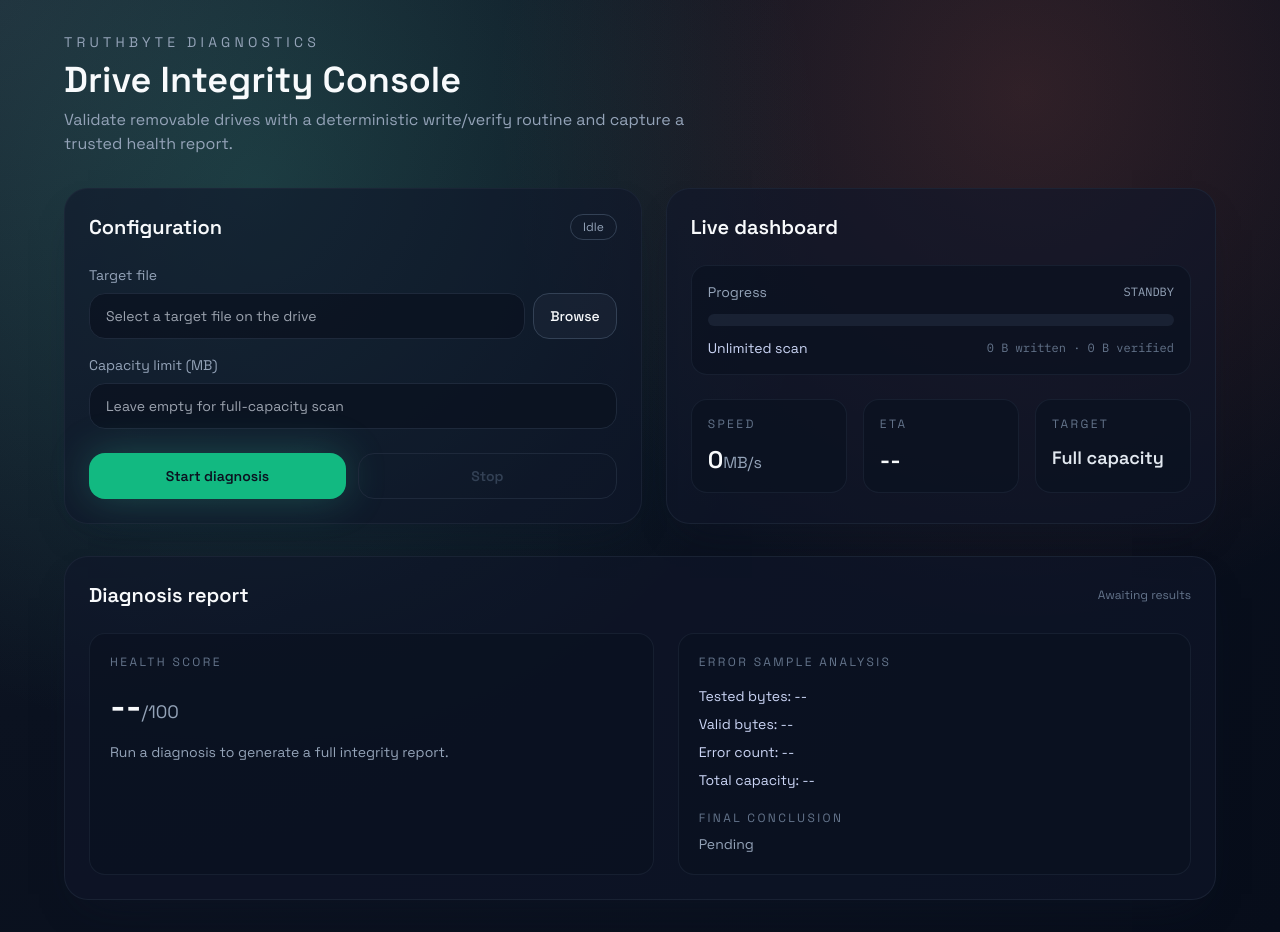
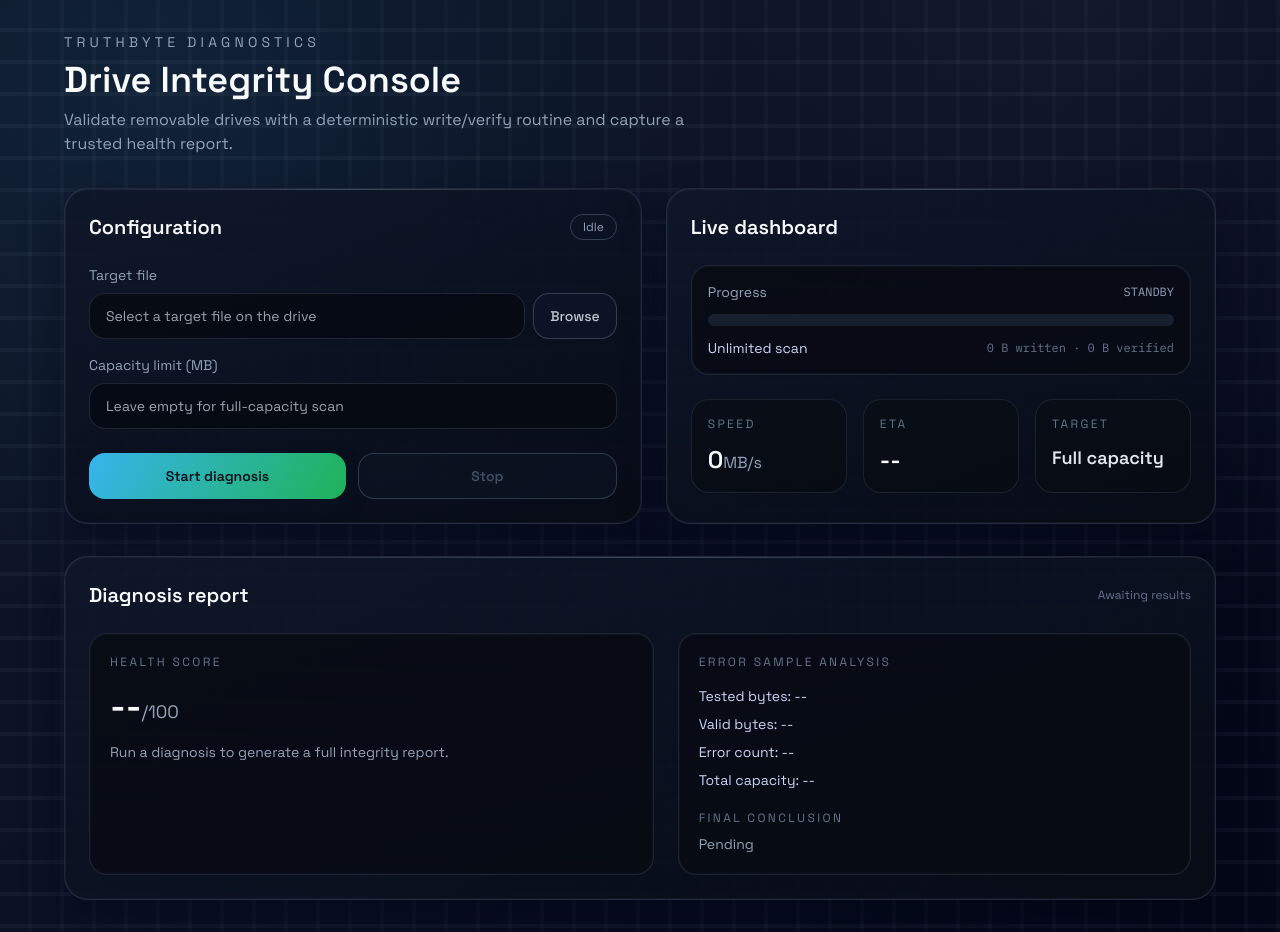
Before and after one commit to VerityBit/TruthByte, a React (Vite) app in the folder frontend/: page / in a window 1280 px wide. Built offline with nearby package versions, Linux system fonts and the light colour scheme.

Commit message:
feat(ui): redesign panels and inputs with professional styling

```diff
--- a/frontend/src/App.tsx
+++ b/frontend/src/App.tsx
@@ -213,7 +213,7 @@ export default function App() {
         </header>
 
         <div className="grid gap-6 lg:grid-cols-[1.05fr_1fr]">
-          <section className="rounded-3xl border border-ink-700/70 bg-ink-800/60 p-6 shadow-soft">
+          <section className="panel p-6">
             <div className="flex items-center justify-between">
               <h2 className="text-xl font-semibold">Configuration</h2>
               <span
@@ -246,13 +246,13 @@ export default function App() {
                 <label className="text-sm text-ink-300">Target file</label>
                 <div className="flex flex-col gap-2 sm:flex-row">
                   <input
-                    className="w-full rounded-2xl border border-ink-700 bg-ink-900/80 px-4 py-3 text-sm text-ink-50 outline-none transition focus:border-mint-500"
+                    className="field-input w-full px-4 py-3 text-sm text-ink-50 outline-none"
                     placeholder="Select a target file on the drive"
                     value={path}
                     onChange={(event) => setPath(event.target.value)}
                   />
                   <button
-                    className="rounded-2xl border border-ink-600 bg-ink-700/50 px-4 py-3 text-sm font-medium transition hover:border-mint-400 hover:text-mint-200"
+                    className="btn-secondary rounded-2xl px-4 py-3 text-sm font-medium"
                     onClick={handlePickPath}
                     type="button"
                   >
@@ -266,7 +266,7 @@ export default function App() {
                   Capacity limit (MB)
                 </label>
                 <input
-                  className="w-full rounded-2xl border border-ink-700 bg-ink-900/80 px-4 py-3 text-sm text-ink-50 outline-none transition focus:border-mint-500"
+                  className="field-input w-full px-4 py-3 text-sm text-ink-50 outline-none"
                   placeholder="Leave empty for full-capacity scan"
                   value={limitMb}
                   onChange={(event) => setLimitMb(event.target.value)}
@@ -275,14 +275,14 @@ export default function App() {
 
               <div className="flex flex-col gap-3 pt-2 sm:flex-row">
                 <button
-                  className="flex-1 rounded-2xl bg-mint-500 px-5 py-3 text-sm font-semibold text-ink-900 shadow-glow transition hover:bg-mint-400 disabled:cursor-not-allowed disabled:bg-ink-600"
+                  className="btn-primary flex-1 rounded-2xl px-5 py-3 text-sm font-semibold"
                   onClick={handleStart}
                   disabled={running}
                 >
                   Start diagnosis
                 </button>
                 <button
-                  className="flex-1 rounded-2xl border border-ember-500/60 px-5 py-3 text-sm font-semibold text-ember-300 transition hover:border-ember-400 hover:text-ember-200 disabled:cursor-not-allowed disabled:border-ink-700 disabled:text-ink-600"
+                  className="btn-danger-outline flex-1 rounded-2xl px-5 py-3 text-sm font-semibold"
                   onClick={handleStop}
                   disabled={!running}
                 >
@@ -292,7 +292,7 @@ export default function App() {
             </div>
           </section>
 
-          <section className="rounded-3xl border border-ink-700/70 bg-ink-800/60 p-6 shadow-soft">
+          <section className="panel p-6">
             <h2 className="text-xl font-semibold">Live dashboard</h2>
             {status === "cancelled" ? (
               <div className="mt-4 rounded-2xl border border-ember-500/50 bg-ember-500/10 px-4 py-3 text-sm text-ember-200">
@@ -300,14 +300,14 @@ export default function App() {
               </div>
             ) : null}
             <div className="mt-6 flex flex-col gap-6">
-              <div className="rounded-2xl border border-ink-700/60 bg-ink-900/70 p-4">
+              <div className="panel-card p-4">
                 <div className="flex items-center justify-between text-sm text-ink-300">
                   <span>Progress</span>
                   <span className="font-mono text-xs">
                     {phase ? phase.toUpperCase() : "STANDBY"}
                   </span>
                 </div>
-                <div className="mt-3 h-3 w-full rounded-full bg-ink-700/70">
+                <div className="progress-track mt-3 h-3 w-full rounded-full">
                   <div
                     className={`h-3 rounded-full transition-all ${progressBarClass}`}
                     style={{ width: `${displayProgress}%` }}
@@ -326,7 +326,7 @@ export default function App() {
               </div>
 
               <div className="grid gap-4 sm:grid-cols-3">
-                <div className="rounded-2xl border border-ink-700/60 bg-ink-900/70 p-4">
+                <div className="metric-card p-4">
                   <p className="text-xs uppercase tracking-[0.2em] text-ink-400">
                     Speed
                   </p>
@@ -337,7 +337,7 @@ export default function App() {
                     </span>
                   </p>
                 </div>
-                <div className="rounded-2xl border border-ink-700/60 bg-ink-900/70 p-4">
+                <div className="metric-card p-4">
                   <p className="text-xs uppercase tracking-[0.2em] text-ink-400">
                     ETA
                   </p>
@@ -345,7 +345,7 @@ export default function App() {
                     {timeFormatter(etaSeconds)}
                   </p>
                 </div>
-                <div className="rounded-2xl border border-ink-700/60 bg-ink-900/70 p-4">
+                <div className="metric-card p-4">
                   <p className="text-xs uppercase tracking-[0.2em] text-ink-400">
                     Target
                   </p>
@@ -360,7 +360,7 @@ export default function App() {
           </section>
         </div>
 
-        <section className="rounded-3xl border border-ink-700/70 bg-ink-800/60 p-6 shadow-soft">
+        <section className="panel p-6">
           <div className="flex items-center justify-between">
             <h2 className="text-xl font-semibold">Diagnosis report</h2>
             {report ? (
@@ -377,7 +377,7 @@ export default function App() {
           </div>
 
           <div className="mt-6 grid gap-6 lg:grid-cols-[1.1fr_1fr]">
-            <div className="rounded-2xl border border-ink-700/60 bg-ink-900/70 p-5">
+            <div className="panel-card p-5">
               <p className="text-xs uppercase tracking-[0.2em] text-ink-400">
                 Health score
               </p>
@@ -394,7 +394,7 @@ export default function App() {
               </p>
             </div>
 
-            <div className="rounded-2xl border border-ink-700/60 bg-ink-900/70 p-5">
+            <div className="panel-card p-5">
               <p className="text-xs uppercase tracking-[0.2em] text-ink-400">
                 Error sample analysis
               </p>
@@ -424,7 +424,7 @@ export default function App() {
       </div>
 
       {toast ? (
-        <div className="fixed bottom-6 right-6 max-w-sm rounded-2xl border border-ember-500/60 bg-ink-900/90 px-4 py-3 text-sm text-ember-200 shadow-soft">
+        <div className="toast fixed bottom-6 right-6 max-w-sm rounded-2xl px-4 py-3 text-sm text-ember-200">
           {toast}
         </div>
       ) : null}
--- a/frontend/src/styles.css
+++ b/frontend/src/styles.css
@@ -11,10 +11,123 @@
 body {
   font-family: "Space Grotesk", "Segoe UI", sans-serif;
   min-height: 100vh;
-  background: radial-gradient(circle at top left, #1f2937, #0b1220 45%, #070d1a 100%);
+  background-color: #0a0f1c;
+  background-image:
+    radial-gradient(circle at 15% 10%, rgba(56, 189, 248, 0.08), transparent 40%),
+    radial-gradient(circle at 85% 0%, rgba(148, 163, 184, 0.08), transparent 45%),
+    linear-gradient(120deg, rgba(15, 23, 42, 0.9), rgba(2, 6, 23, 0.95));
 }
 
 .app-shell {
-  background-image: radial-gradient(circle at 20% 20%, rgba(61, 214, 176, 0.16), transparent 45%),
-    radial-gradient(circle at 80% 10%, rgba(249, 115, 91, 0.16), transparent 40%);
+  background-image:
+    linear-gradient(transparent 0, transparent 28px, rgba(148, 163, 184, 0.06) 28px, rgba(148, 163, 184, 0.06) 29px),
+    linear-gradient(90deg, transparent 0, transparent 28px, rgba(148, 163, 184, 0.04) 28px, rgba(148, 163, 184, 0.04) 29px);
+  background-size: 32px 32px;
 }
+
+@layer components {
+  .panel {
+    position: relative;
+    border-radius: 24px;
+    background: linear-gradient(160deg, rgba(15, 23, 42, 0.9), rgba(7, 12, 22, 0.95));
+    border: 1px solid rgba(148, 163, 184, 0.18);
+    box-shadow:
+      inset 0 0 0 1px rgba(148, 163, 184, 0.06),
+      0 18px 40px rgba(2, 6, 23, 0.45);
+  }
+
+  .panel::after {
+    content: "";
+    position: absolute;
+    top: 0;
+    left: 18px;
+    right: 18px;
+    height: 1px;
+    background: linear-gradient(90deg, transparent, rgba(148, 163, 184, 0.45), transparent);
+    opacity: 0.7;
+    pointer-events: none;
+  }
+
+  .panel-card {
+    border-radius: 18px;
+    background: rgba(8, 12, 20, 0.9);
+    border: 1px solid rgba(148, 163, 184, 0.16);
+    box-shadow: inset 0 0 0 1px rgba(148, 163, 184, 0.05);
+  }
+
+  .metric-card {
+    border-radius: 18px;
+    background: linear-gradient(160deg, rgba(9, 14, 23, 0.9), rgba(7, 12, 20, 0.95));
+    border: 1px solid rgba(148, 163, 184, 0.14);
+  }
+
+  .field-input {
+    border-radius: 16px;
+    background: rgba(6, 10, 18, 0.85);
+    border: 1px solid rgba(148, 163, 184, 0.18);
+    transition: border-color 0.2s ease, box-shadow 0.2s ease;
+  }
+
+  .field-input:focus {
+    border-color: rgba(56, 189, 248, 0.6);
+    box-shadow: 0 0 0 3px rgba(56, 189, 248, 0.15);
+  }
+
+  .btn-primary {
+    background: linear-gradient(120deg, rgba(56, 189, 248, 0.95), rgba(34, 197, 94, 0.9));
+    color: #07101c;
+    box-shadow: 0 10px 20px rgba(15, 23, 42, 0.35);
+    transition: transform 0.15s ease, filter 0.2s ease;
+  }
+
+  .btn-primary:hover {
+    filter: brightness(1.05);
+    transform: translateY(-1px);
+  }
+
+  .btn-primary:disabled {
+    background: rgba(71, 85, 105, 0.6);
+    color: rgba(226, 232, 240, 0.6);
+    box-shadow: none;
+    transform: none;
+  }
+
+  .btn-secondary {
+    border: 1px solid rgba(148, 163, 184, 0.3);
+    color: rgba(226, 232, 240, 0.85);
+    background: rgba(15, 23, 42, 0.5);
+    transition: border-color 0.2s ease, color 0.2s ease;
+  }
+
+  .btn-secondary:hover {
+    border-color: rgba(56, 189, 248, 0.5);
+    color: #e2e8f0;
+  }
+
+  .btn-danger-outline {
+    border: 1px solid rgba(239, 68, 68, 0.5);
+    color: rgba(248, 113, 113, 0.9);
+    background: rgba(15, 23, 42, 0.4);
+    transition: border-color 0.2s ease, color 0.2s ease;
+  }
+
+  .btn-danger-outline:hover {
+    border-color: rgba(248, 113, 113, 0.8);
+    color: #fecaca;
+  }
+
+  .btn-danger-outline:disabled {
+    border-color: rgba(71, 85, 105, 0.6);
+    color: rgba(71, 85, 105, 0.9);
+  }
+
+  .progress-track {
+    background: rgba(30, 41, 59, 0.7);
+  }
+
+  .toast {
+    background: rgba(9, 13, 21, 0.92);
+    border: 1px solid rgba(239, 68, 68, 0.5);
+    box-shadow: 0 18px 36px rgba(2, 6, 23, 0.5);
+  }
+}
```
